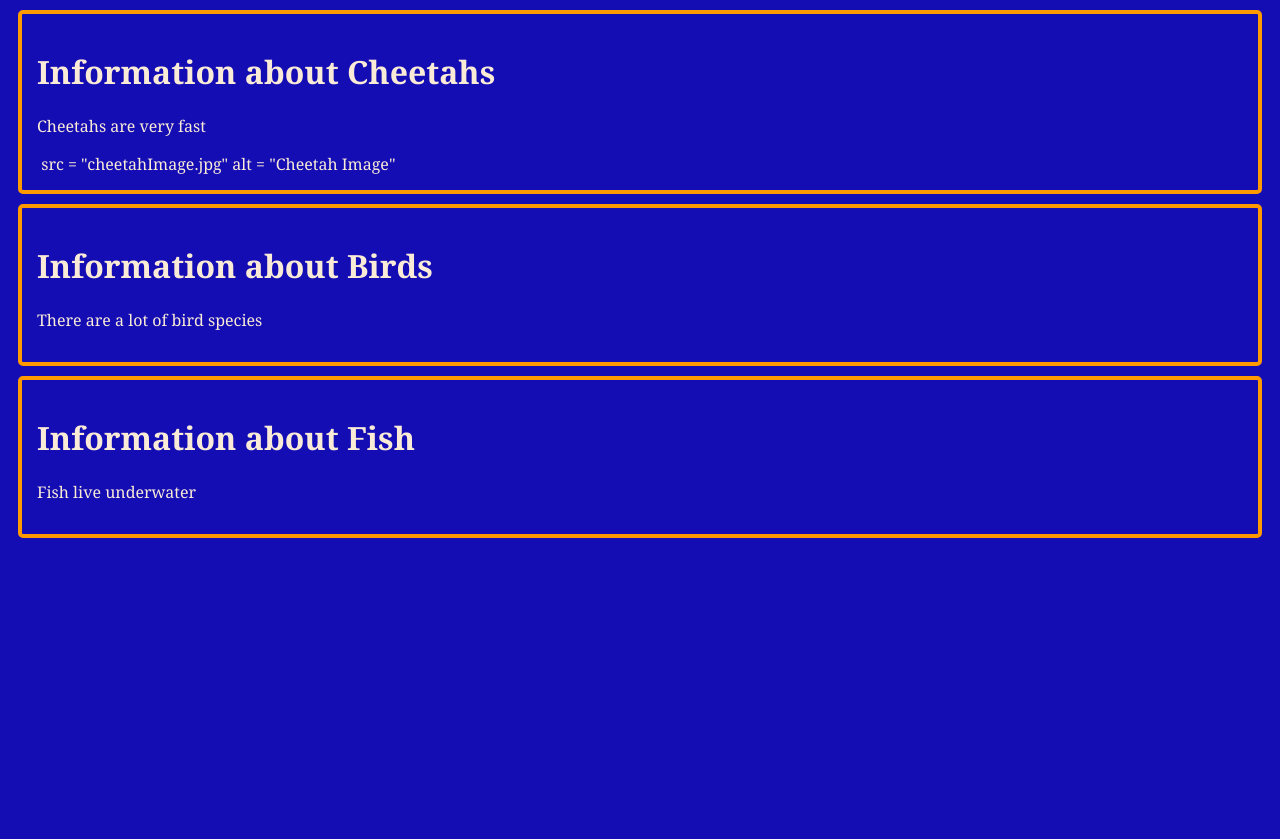
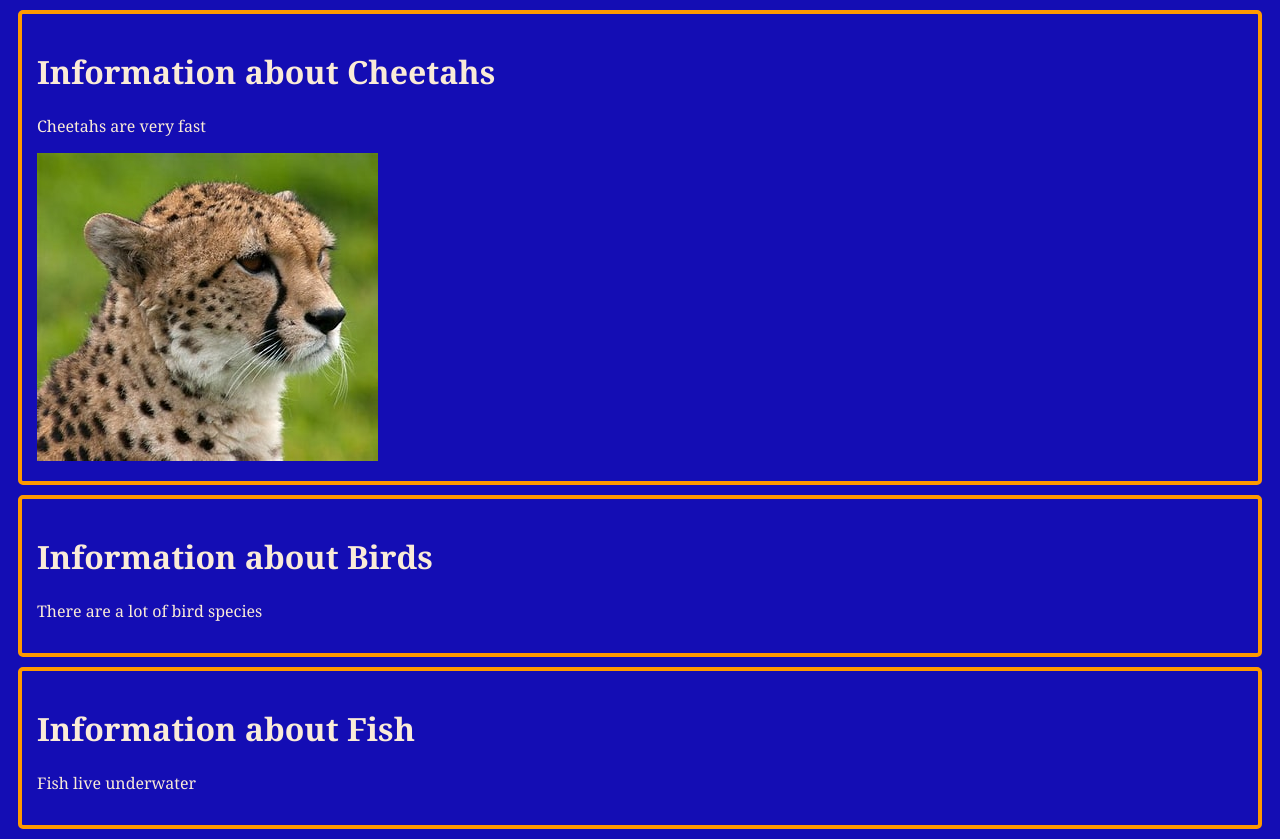
Before and after one commit to aaravrao12/aaravrao12.github.io, a plain HTML site: page index.html in a window 1280 px wide. Before the commit the page ends 800 px from the top, so only its background shows below. Drawn offline with Linux system fonts and the light colour scheme.

Commit message:
Website without error

```diff
--- a/index.html
+++ b/index.html
@@ -14,10 +14,10 @@
         <p>
             Cheetahs are very fast
         </p>
-        <img>
+        <img
             src = "cheetahImage.jpg"
             alt = "Cheetah Image"
-        </img>
+        >
     </div>
     <div
     class = "animal">
```
